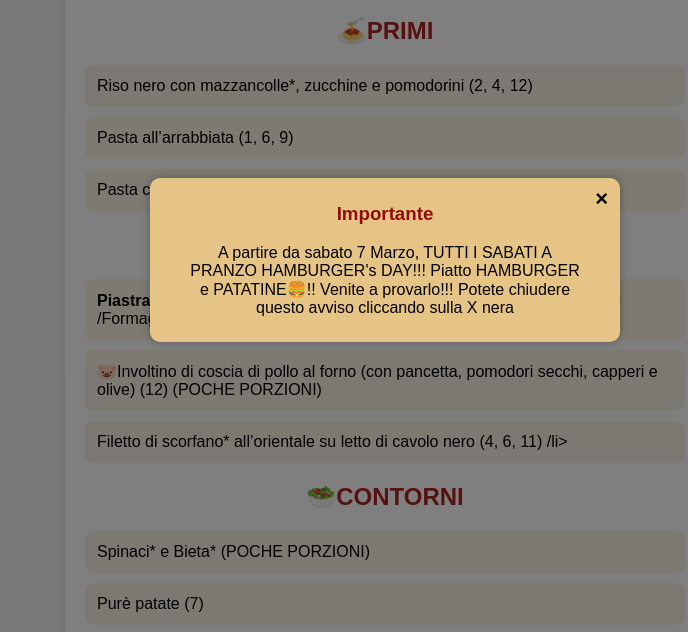
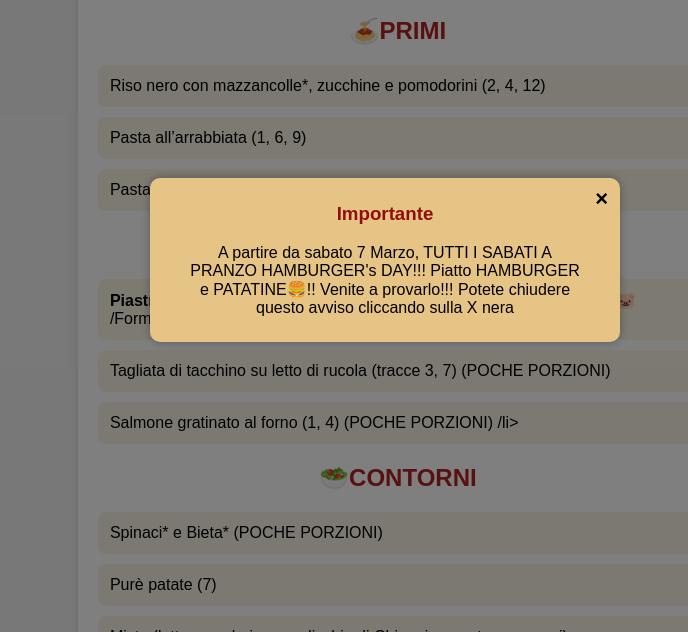
Before and after one commit to emma01leo/PinUpMENU, a plain HTML site: page index.html in a window 1280 px wide. Shown: the part 140-772 px from the top of the page, without its empty margins (255-943 px from the left). Drawn offline with Linux system fonts and the light colour scheme.

Commit message:
Update index.html

```diff
--- a/index.html
+++ b/index.html
@@ -1,4 +1,4 @@
-<!DOCTYPE html>
+8px<!DOCTYPE html>
 <html lang="it">
 <head>
 <meta charset="UTF-8">
@@ -112,8 +112,8 @@ li { padding: 12px; margin-bottom: 10px; background: #faf4e5; border-radius: 8px
     <span class="bold-part">Piastra A SCELTA TRA:</span> Petto di pollo* / Coppa di maiale 🐷 / Salsicce🐷  /Formaggio (3,7)[possibili tracce di uova e latticini]
   </li>
 
- <li data-key="arrosto">🐷Involtino di coscia di pollo al forno (con pancetta, pomodori secchi, capperi e olive) (12) (POCHE PORZIONI) </li>
- <li data-key="pollo">Filetto di scorfano* all’orientale su letto di cavolo nero (4, 6, 11)  /li>
+ <li data-key="arrosto">Tagliata di tacchino su letto di rucola (tracce 3, 7) (POCHE PORZIONI) </li>
+ <li data-key="pollo">Salmone gratinato al forno (1, 4) (POCHE PORZIONI) /li>
 
 
 
```
